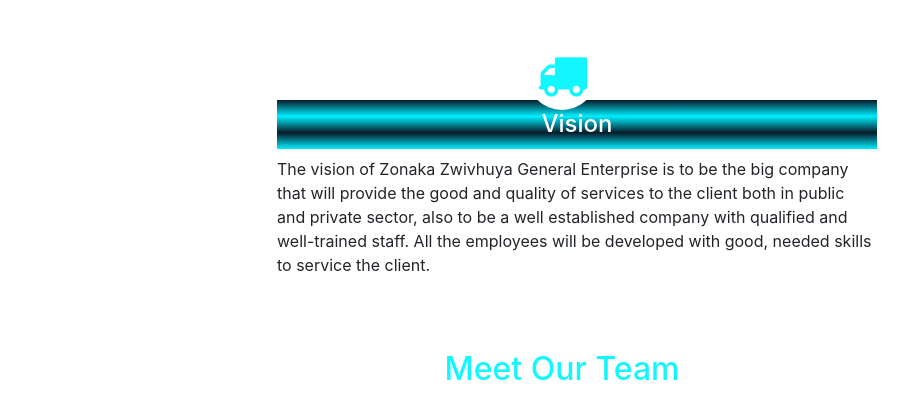
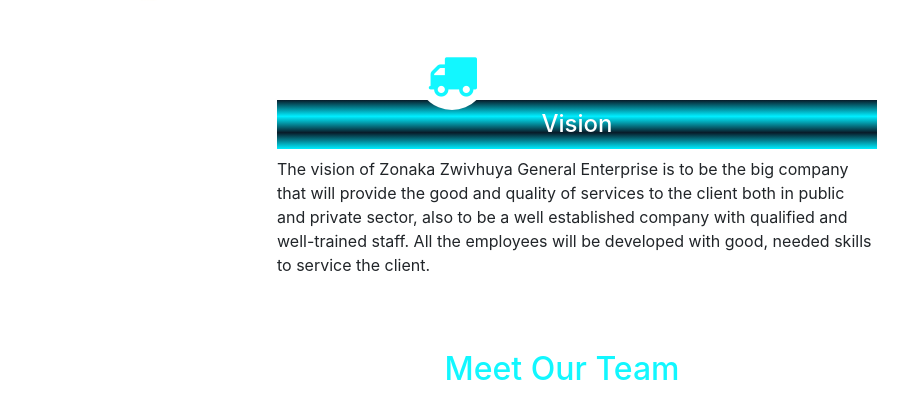
Before and after one commit to simonmataboge/zzge, a plain HTML site: page index.html in a window 1280 px wide. Shown: the part 1020-1416 px from the top of the page, without its empty margins (78-990 px from the left). Drawn offline with nearby package versions, Linux system fonts and the light colour scheme.

Commit message:
Update index.html

```diff
--- a/index.html
+++ b/index.html
@@ -112,7 +112,7 @@
 			</p>
                 </div>
                 <div class="tail-about">
-                    <i style="margin-left:250px;" class='fa fa-truck'></i>
+                    <i class='fa fa-truck'></i>
                     <h4>Vision</h4>
                     <dl>
                         <dd>
```
